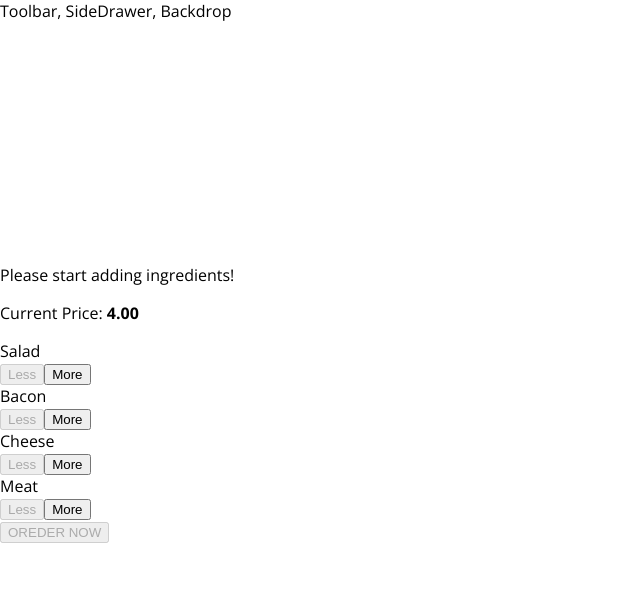
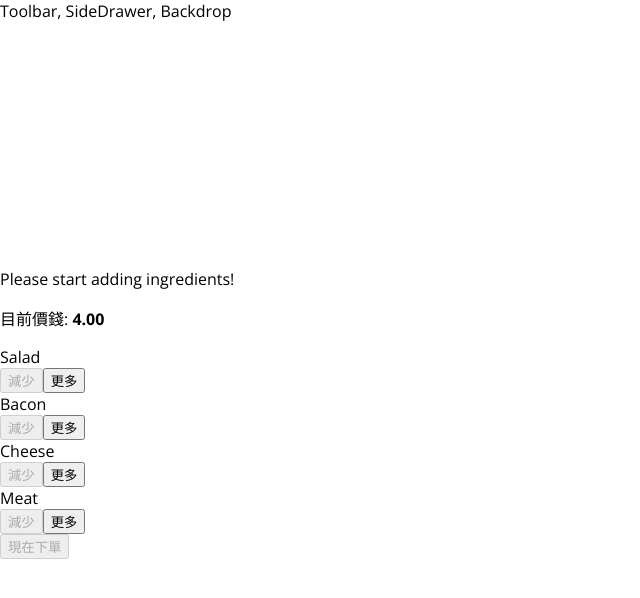
Before and after one commit to Stoner609/burger, a React app: page / in a window 1280 px wide. Shown: the top 598 px of the page, without its empty margins (0-640 px from the left). Built offline with nearby package versions, Linux system fonts and the light colour scheme.

Commit message:
modify text

```diff
--- a/src/components/Burger/BurgerControls/BurgerControl/BurgerControl.js
+++ b/src/components/Burger/BurgerControls/BurgerControl/BurgerControl.js
@@ -8,10 +8,10 @@ const buildControl = props => (
     <button
       className={classes.Less}
       onClick={props.removed}
-      disabled={props.disabled}>Less</button>
+      disabled={props.disabled}>減少</button>
     <button
       className={classes.More}
-      onClick={props.added}>More</button>
+      onClick={props.added}>更多</button>
   </div>
 );
 
--- a/src/components/Burger/BurgerControls/BurgerControls.js
+++ b/src/components/Burger/BurgerControls/BurgerControls.js
@@ -12,7 +12,7 @@ const controls = [
 
 const buildControls = (props) => (
   <div className={classes.BuildControls}>
-    <p>Current Price: <strong>{props.price.toFixed(2)}</strong></p>
+    <p>目前價錢: <strong>{props.price.toFixed(2)}</strong></p>
     {controls.map(ctrl => (
       <BuildControl
         key={ctrl.label}
@@ -26,7 +26,7 @@ const buildControls = (props) => (
       className={classes.OrderButton}
       disabled={!props.purchasable}
       onClick={props.ordered}
-    >OREDER NOW</button>
+    >現在下單</button>
   </div>
 );
 
--- a/src/components/Burger/OrderSummary/Ordersummary.js
+++ b/src/components/Burger/OrderSummary/Ordersummary.js
@@ -14,12 +14,12 @@ const orderSummary = props => {
 
   return (
     <Aux>
-      <h3>Your Order</h3>
+      <h3>你的訂單</h3>
       <p>Hello</p>
       <ul>
         {ingredientSummary}
       </ul>
-      <p>Continue to Checkout?</p>
+      <p>是否要結帳?</p>
     </Aux>
   );
 };
--- a/src/containers/BurgerBuilder/BurgerBuilder.js
+++ b/src/containers/BurgerBuilder/BurgerBuilder.js
@@ -26,6 +26,7 @@ class BurgerBuilder extends Component {
     purchasing: false,
   }
 
+  // 顯示菜單按鈕的 disable 屬性
   updatePurchaseState () {
     let sum = Object.keys(this.state.ingredients)
         .map(igKey => this.state.ingredients[igKey])
@@ -38,6 +39,7 @@ class BurgerBuilder extends Component {
     }));
   }
 
+  // 新增菜色
   addIngredientHandler = (type) => {
     const priceAddition = INGREDIENT_PRICES[type];
 
@@ -50,6 +52,7 @@ class BurgerBuilder extends Component {
     }), this.updatePurchaseState);
   }
 
+  // 移除菜色
   removeIngredientHandler = (type) => {
     if (this.state.ingredients[type] <= 0) return;
 
@@ -63,10 +66,12 @@ class BurgerBuilder extends Component {
     }), this.updatePurchaseState);
   }
 
+  // 顯示 點菜清單
   purchaseHandler = () => {
     this.setState({purchasing: true});
   }
 
+  // 隱藏 點菜清單
   purchaseCancelHandler = () => {
     this.setState({purchasing: false});
   }
```
